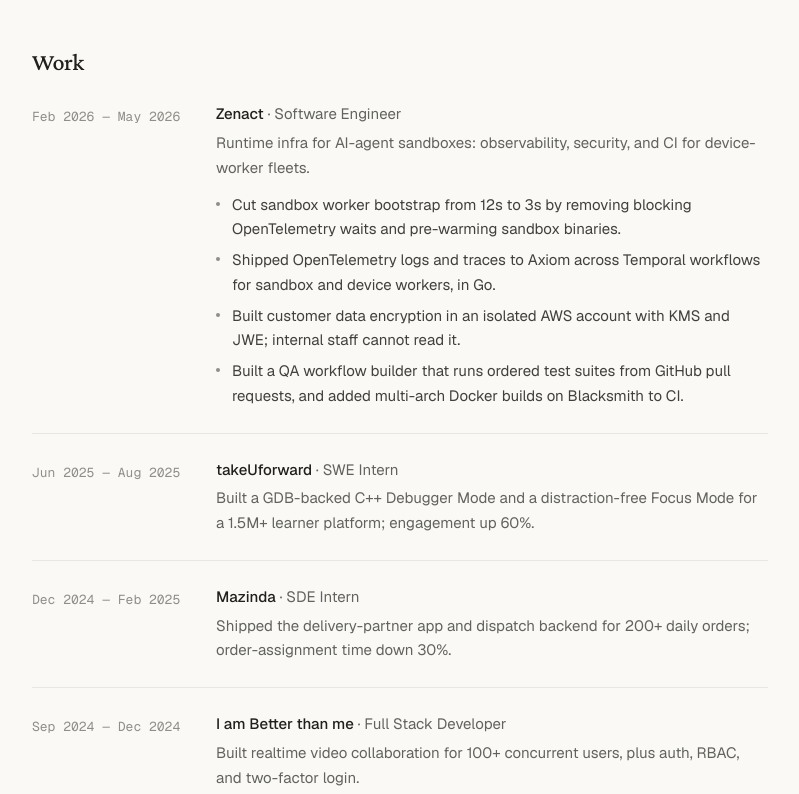
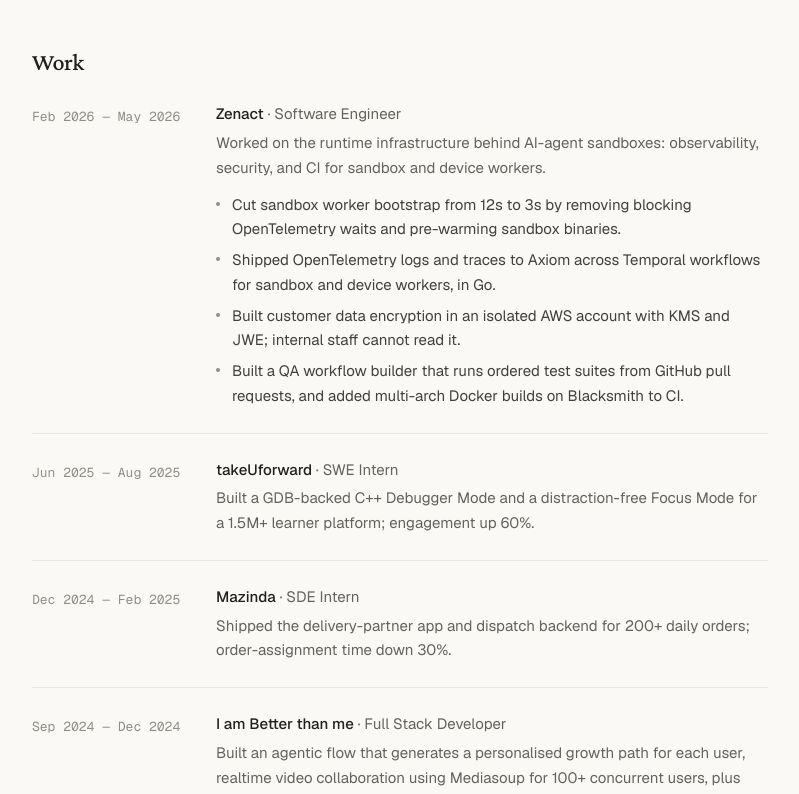
Before and after one commit to Anamika1608/portfolio, a Next.js app: page / in a window 1280 px wide. Shown: the part 640-1434 px from the top of the page, without its empty margins (240-1039 px from the left). Built offline with nearby package versions, Linux system fonts and the light colour scheme.

Commit message:
Work copy: clearer Zenact summary, Mediasoup and agentic path at IABTM

```diff
--- a/src/components/WorkExperience/workExperiencesData.ts
+++ b/src/components/WorkExperience/workExperiencesData.ts
@@ -8,7 +8,7 @@
     companyUrl: "https://zenact.ai",
     period: "Feb 2026 — May 2026",
     summary:
-      "Runtime infra for AI-agent sandboxes: observability, security, and CI for device-worker fleets.",
+      "Worked on the runtime infrastructure behind AI-agent sandboxes: observability, security, and CI for sandbox and device workers.",
     description: [
       "Cut sandbox worker bootstrap from 12s to 3s by removing blocking OpenTelemetry waits and pre-warming sandbox binaries.",
       "Shipped OpenTelemetry logs and traces to Axiom across Temporal workflows for sandbox and device workers, in Go.",
@@ -41,6 +41,6 @@
     companyUrl: "https://iambetterthanme.com",
     period: "Sep 2024 — Dec 2024",
     summary:
-      "Built realtime video collaboration for 100+ concurrent users, plus auth, RBAC, and two-factor login.",
+      "Built an agentic flow that generates a personalised growth path for each user, realtime video collaboration using Mediasoup for 100+ concurrent users, plus auth, RBAC, and two-factor login.",
   },
 ];
```
